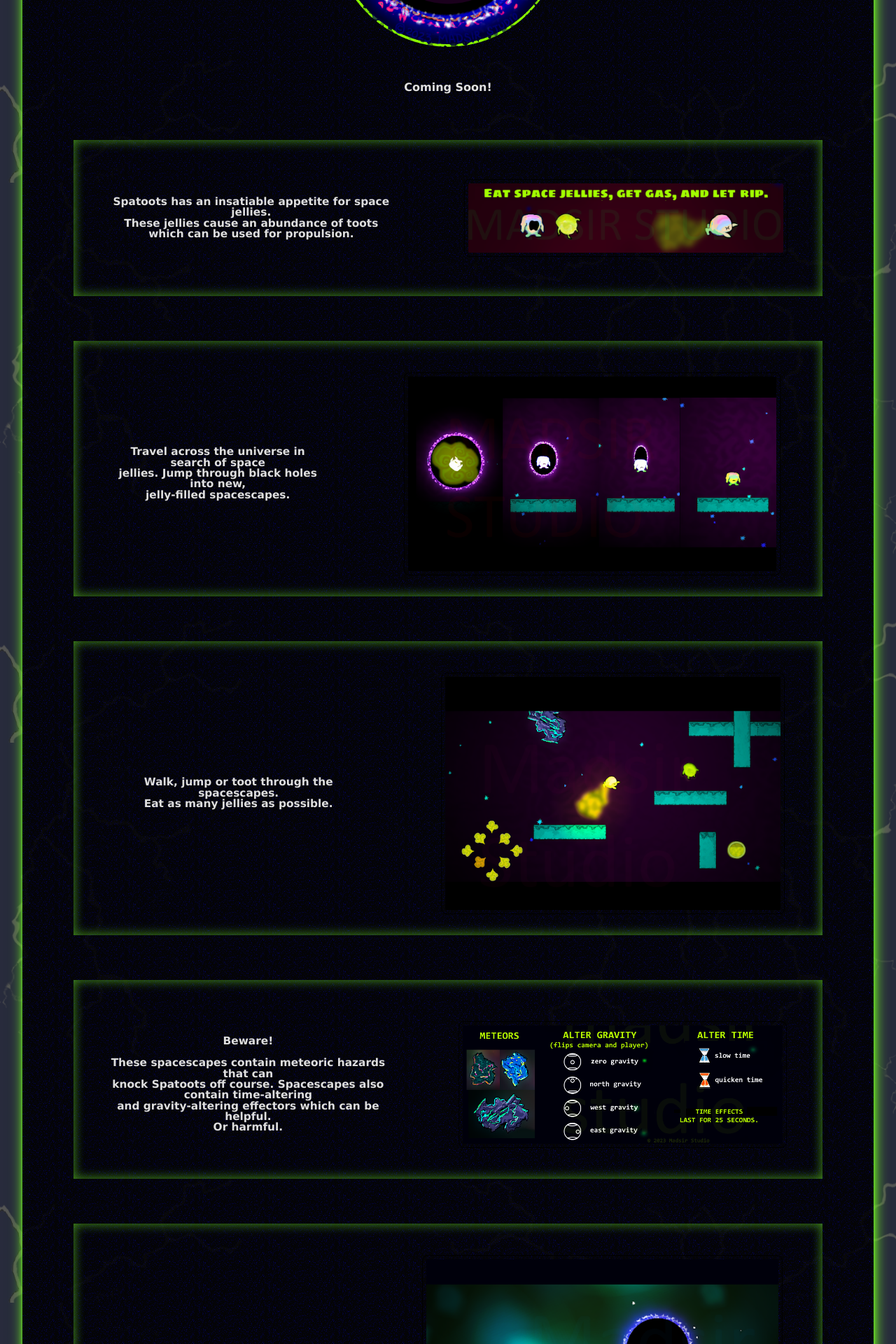
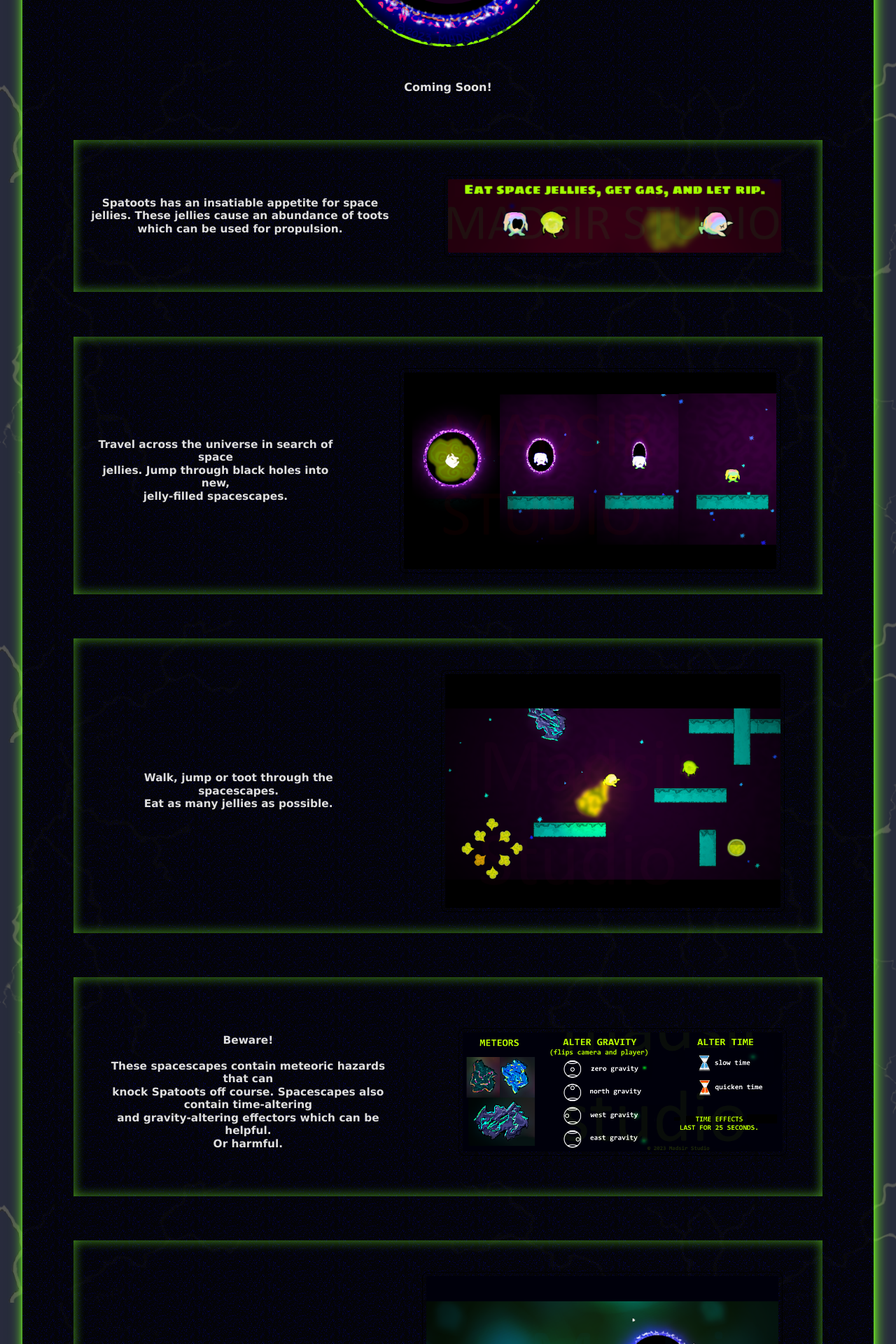
Before and after one commit to Madsir/madsirstudio.github.io, a Jekyll site: the page built from spacetoots/index.html, in a window 1280 px wide. Shown: the part 539-2459 px from the top of the page at 70% size. Built offline with Jekyll 4.4.1, drawn with Linux system fonts in a browser that asks for light colours.

Commit message:
Update index.html

```diff
--- a/spacetoots/index.html
+++ b/spacetoots/index.html
@@ -105,12 +105,15 @@
   justify-content: center;
   align-items: center;
 }
+.fonter {
+width: 48%;
+}
 h6 {
 	margin-left: 5%;
 	margin-right: 5%;
   color: #DEDEDE;
   font-size: 1.2em;
-  line-height: 1em;
+  line-height: 1.2em;
   text-align: center;
       font-family: Verdana, Arial, Tahoma, Serif;
 }
@@ -126,13 +129,15 @@
 	<h5> Coming Soon!</h5>
 		  <br><div class="around"><br><br><br>
 			  			<div class="center">
-								<h6>Spatoots has an insatiable appetite for space jellies.<br>These jellies cause an abundance of toots<br>which can be used for propulsion.</h6><br><br>
+							<div class="fonter">
+								<h6>Spatoots has an insatiable appetite for space jellies. These jellies cause an abundance of toots which can be used for propulsion.</h6></div><br><br>
 	<a href="/Assets/bouttoots.png"><img src="/Assets/bouttoots.png" alt="instruction" style="width:80%;display:block;margin-left:auto;margin-right:auto"></a><br></div><br>
 		  <br><br>
 	  </div>
 			  <br><div class="around"><br><br><br>
 				  <div class="center">
-		<h6>Travel across the universe in search of space<br>jellies. Jump through black holes into new,<br>jelly-filled spacescapes.</h6><br><br>
+					  <div class="fonter">
+		<h6>Travel across the universe in search of space<br>jellies. Jump through black holes into new,<br>jelly-filled spacescapes.</h6></div><br><br>
 	<a href="/Assets/spacescape.png"><img src="/Assets/spacescape.png" alt="spacehole" style="width:80%;display:block;margin-left:auto;margin-right:auto"></a><br></div>
 
 		  <br><br>
```
